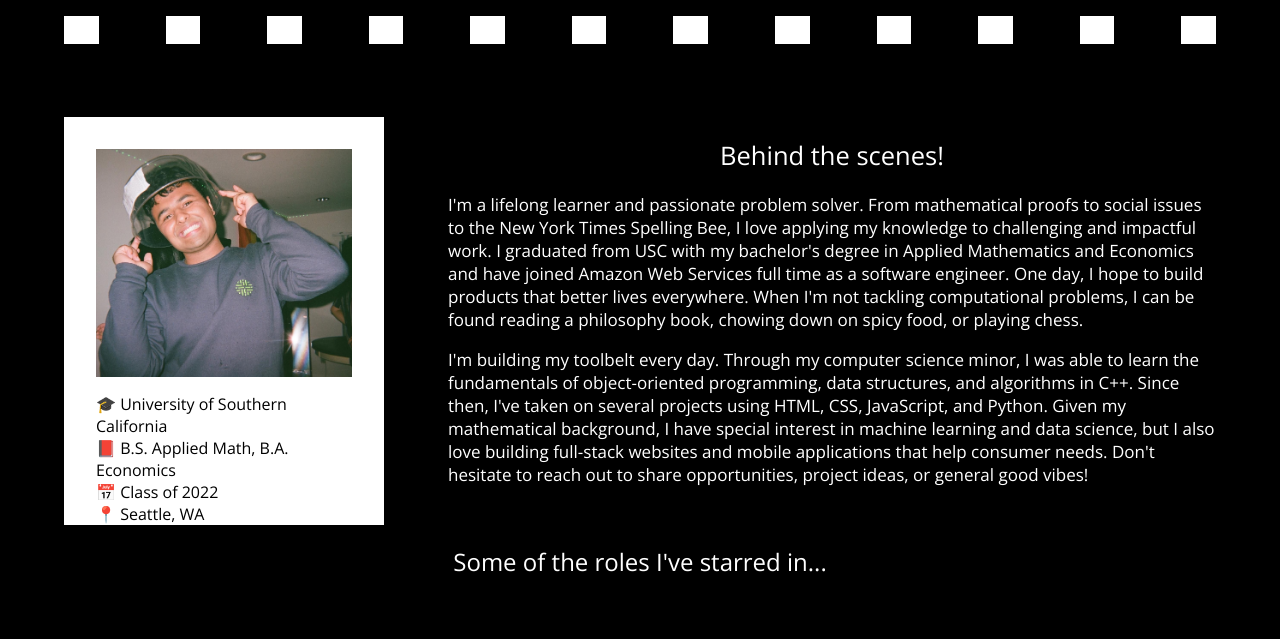
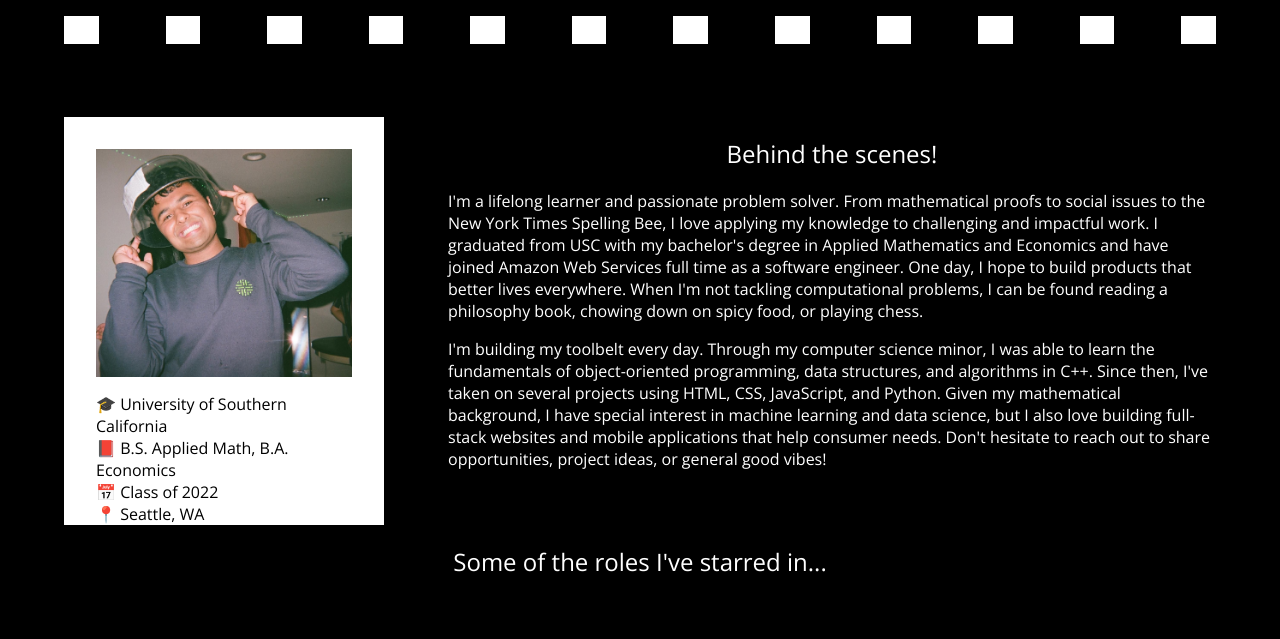
Before and after one commit to EpicAmart/Old-Portfolio, a plain HTML site: page index.html in a window 1280 px wide. Shown: the part 683-1322 px from the top of the page. Drawn offline with nearby package versions, Linux system fonts and the light colour scheme.

Commit message:
fixed font size

```diff
--- a/styles.css
+++ b/styles.css
@@ -1,6 +1,6 @@
 body {
-    margin: 0px;
-    padding: 0px;
+    margin: 0%;
+    padding: 0%;
     background-color: black;
     font-family: 'Open Sans';
 }
@@ -110,7 +110,7 @@ h2 {
     flex:1 1 60%;
     font-weight:100;
     margin-right: 5%;
-    font-size: 17px;
+    font-size: 1rem;
 }
 
 .content-three {
```
